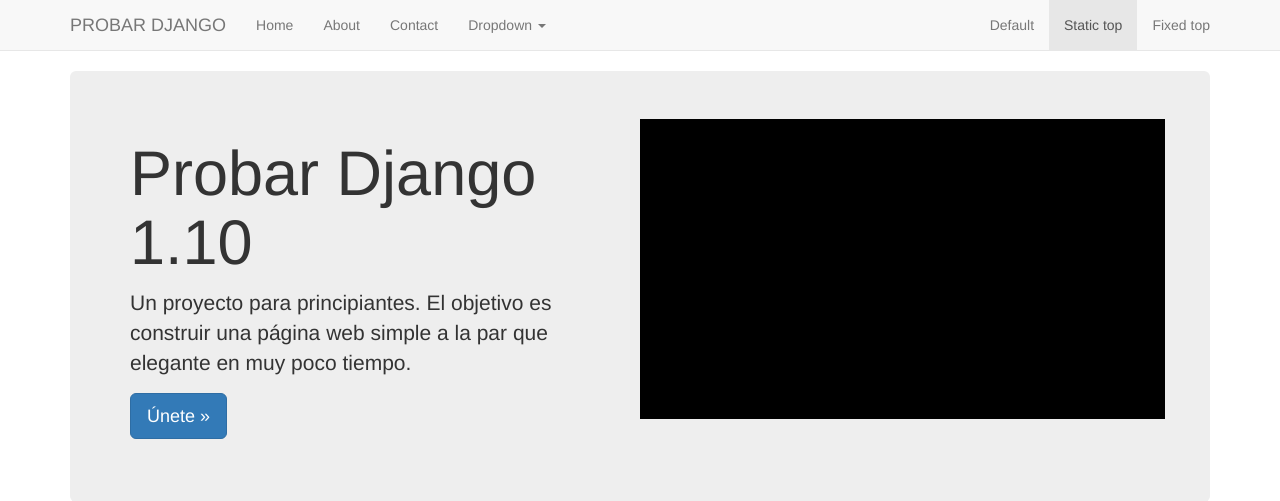
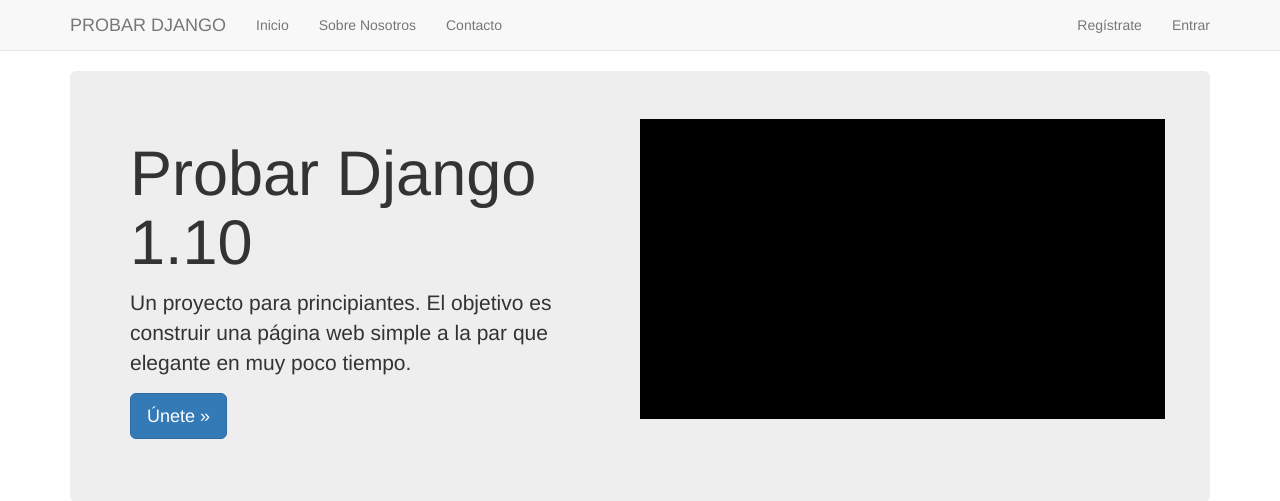
Before and after one commit to jolvary/ClasesDjango, a Django app: page / in a window 1280 px wide. Shown: the top 501 px of the page. Run offline with Django 3.2, Linux system fonts and the light colour scheme; some libraries are stand-ins or nearby versions.

Commit message:
Commit Nº32
Vídeo 33

```diff
--- a/src/templates/navbar.html
+++ b/src/templates/navbar.html
@@ -12,10 +12,10 @@
         </div>
         <div id="navbar" class="navbar-collapse collapse">
           <ul class="nav navbar-nav">
-            <li><a href="/">Home</a></li>
-            <li><a href="{% url 'about' %}">About</a></li>
-            <li><a href="{% url 'contact' %}">Contact</a></li>
-            <li class="dropdown">
+            <li><a href="/">Inicio</a></li>
+            <li><a href="{% url 'about' %}">Sobre Nosotros</a></li>
+            <li><a href="{% url 'contact' %}">Contacto</a></li>
+           <!--  <li class="dropdown">
               <a href="#" class="dropdown-toggle" data-toggle="dropdown" role="button" aria-haspopup="true" aria-expanded="false">Dropdown <span class="caret"></span></a>
               <ul class="dropdown-menu">
                 <li><a href="#">Action</a></li>
@@ -26,12 +26,15 @@
                 <li><a href="#">Separated link</a></li>
                 <li><a href="#">One more separated link</a></li>
               </ul>
-            </li>
+            </li> -->
           </ul>
           <ul class="nav navbar-nav navbar-right">
-            <li><a href="../navbar/">Default</a></li>
-            <li class="active"><a href="./">Static top <span class="sr-only">(current)</span></a></li>
-            <li><a href="../navbar-fixed-top/">Fixed top</a></li>
+            {% if request.user.is_authenticated %}
+            <li><a href="{% url 'auth_logout' %}">Salir</a></li>
+            {% else %}
+            <li><a href="{% url 'registration_register' %}">Regístrate</a></li>
+            <li><a href="{% url 'auth_login' %}">Entrar</a></li>
+            {% endif %}
           </ul>
         </div><!--/.nav-collapse -->
       </div>
--- a/src/templates/registration/logout.html
+++ b/src/templates/registration/logout.html
@@ -2,5 +2,6 @@
 {% load i18n %}
 
 {% block content %}
-<p>{% trans "Sesión terminada." %}</p>
+<p class="lead">{% trans "Sesión terminada." %}</p>
+<a href="{% url 'auth_login' %}">Login</a>
 {% endblock %}
```
Also changed, not shown: src/templates/registration/login.html (+7 -2 lines), src/db.sqlite3.
